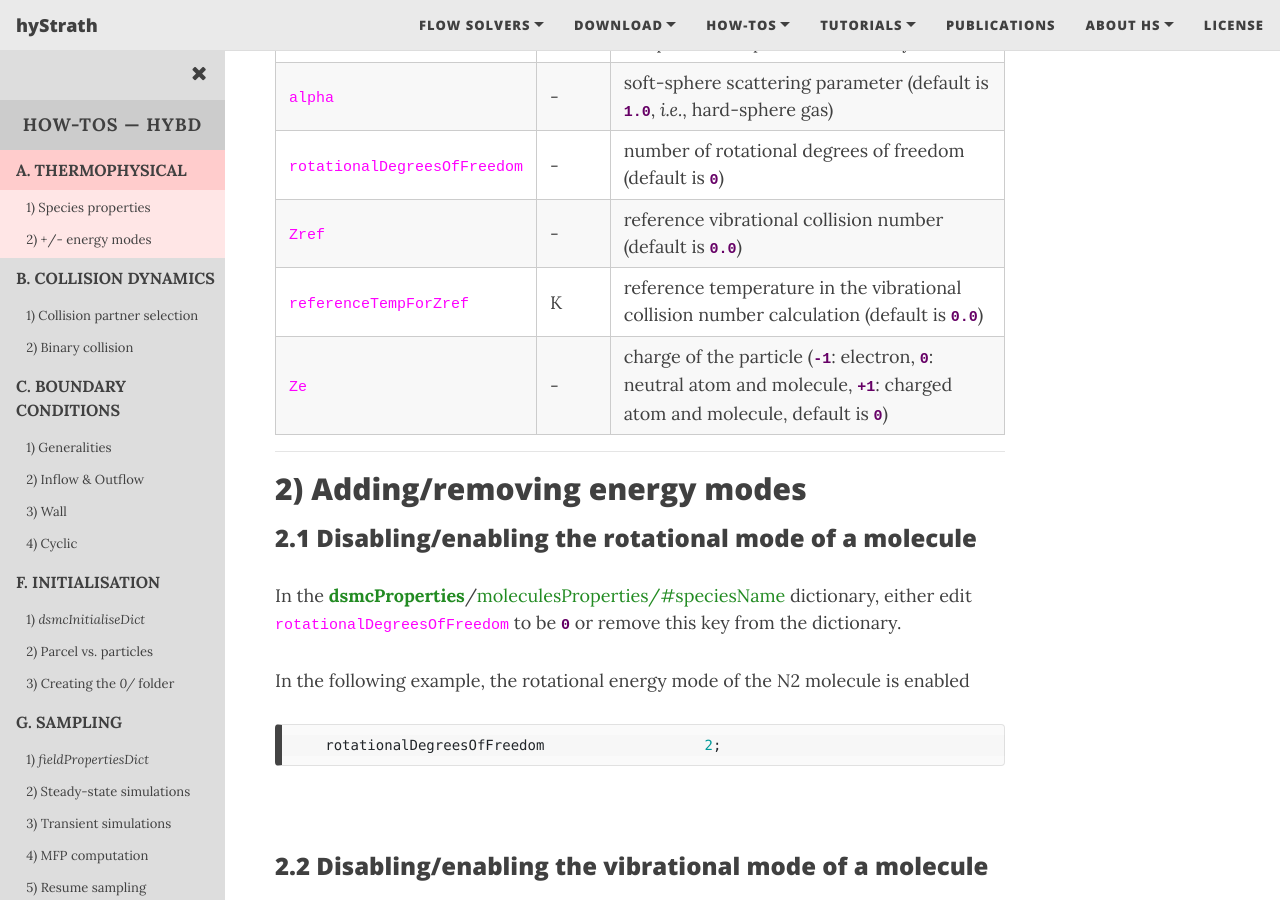
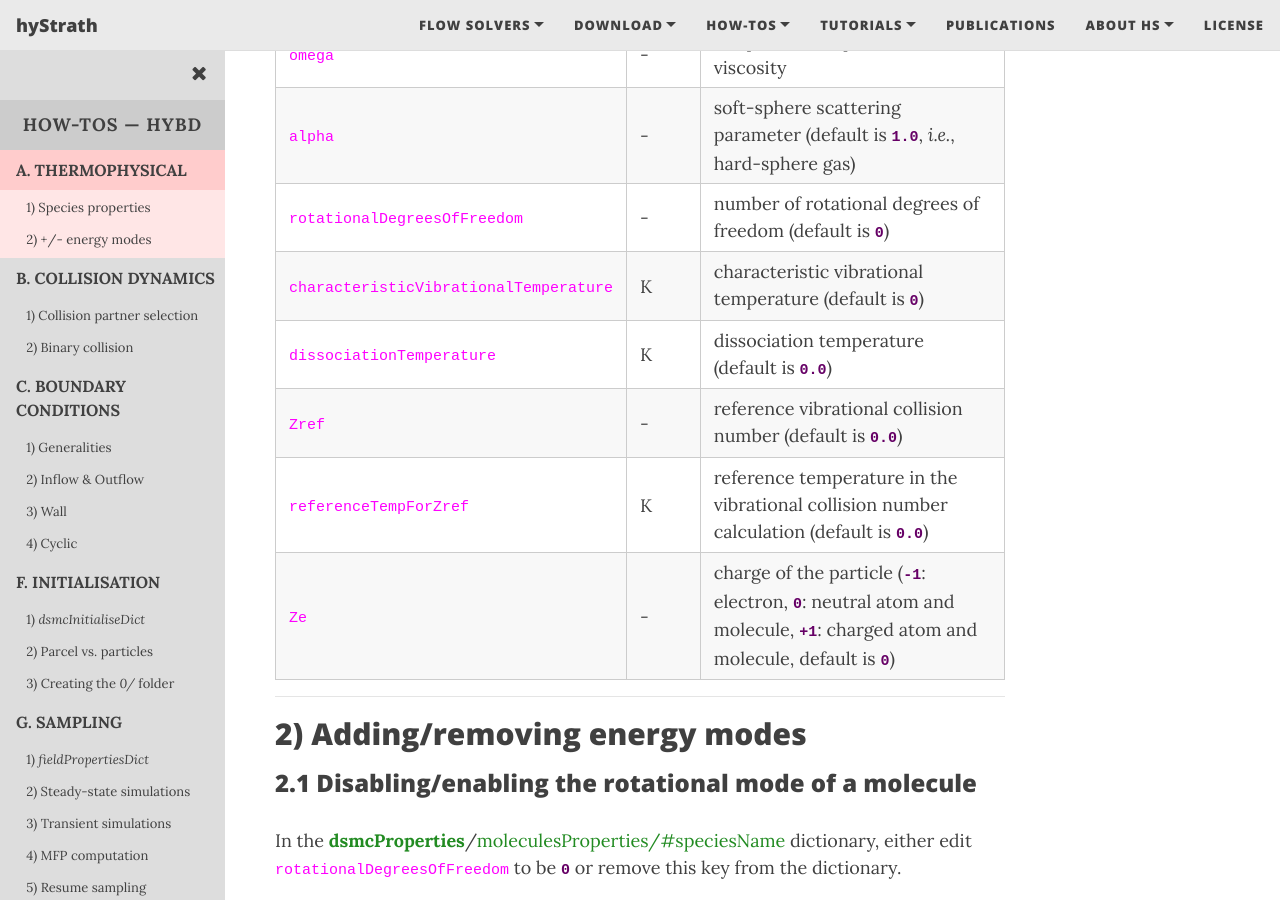
Before and after one commit to hystrath/hystrath.github.io, a Jekyll site: the page built from how-tos-picdsmc-fleming/how-tos-picdsmc-fleming-thermophysical.md, in a window 1280 px wide and 900 px high, scrolled down 1385 px. Built offline with Jekyll 4.4.1, drawn with Linux system fonts in a browser that asks for light colours; nearby versions of some CDN libraries.

Commit message:
Editing pages

```diff
--- a/how-tos-picdsmc-fleming/how-tos-picdsmc-fleming-thermophysical.md
+++ b/how-tos-picdsmc-fleming/how-tos-picdsmc-fleming-thermophysical.md
@@ -134,16 +134,16 @@ If a <dictkey>key</dictkey> is omitted, then a <dictval>default value</dictval>
 <!--    <td align="center"> - </td>  -->
 <!--    <td align="center">number of vibrational energy modes (default is <dictval>0</dictval>)</td>-->
 <!--  </tr>-->
-<!--  <tr>-->
-<!--    <td align="center"><dictkey>characteristicVibrationalTemperature</dictkey></td>-->
-<!--    <td align="center"> K </td>  -->
-<!--    <td align="center">characteristic vibrational temperature (default is <dictval>0</dictval>)</td>-->
-<!--  </tr>-->
-<!--  <tr>-->
-<!--    <td align="center"><dictkey>dissociationTemperature</dictkey></td>-->
-<!--    <td align="center"> K </td>  -->
-<!--    <td align="center">dissociation temperature (default is <dictval>0.0</dictval>)</td>-->
-<!--  </tr>-->
+  <tr>
+    <td align="center"><dictkey>characteristicVibrationalTemperature</dictkey></td>
+    <td align="center"> K </td>
+    <td align="center">characteristic vibrational temperature (default is <dictval>0</dictval>)</td>
+  </tr>
+  <tr>
+    <td align="center"><dictkey>dissociationTemperature</dictkey></td>
+    <td align="center"> K </td>
+    <td align="center">dissociation temperature (default is <dictval>0.0</dictval>)</td>
+  </tr>
   <tr>
     <td align="center"><dictkey>Zref</dictkey></td>
     <td align="center"> - </td>
```
